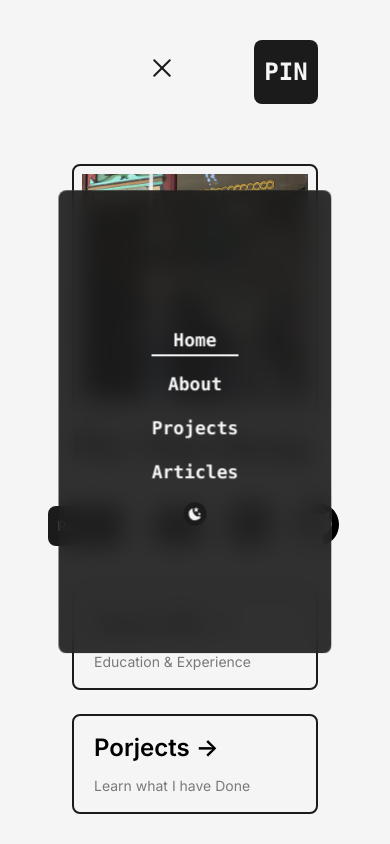
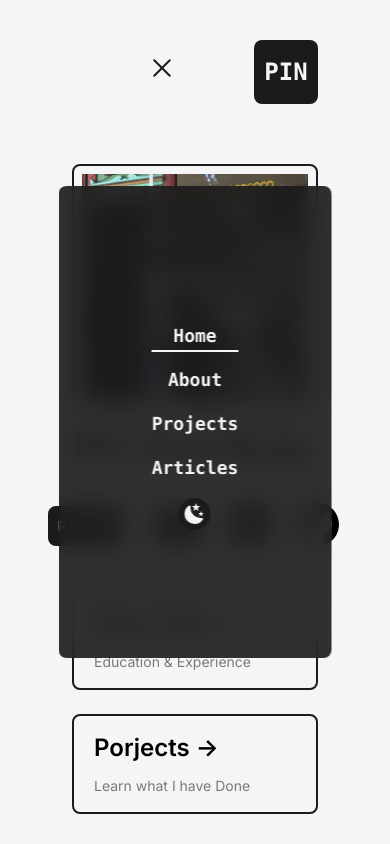
Before and after one commit to tg623623nana/tg623623nana.github.io, a Next.js app: page / in a window 390 px wide. Both pictures are taken after a click on the button 162 px from the left and 68 px from the top of the page. Shown: the top 844 px of the page. Built offline with nearby package versions, Linux system fonts and the light colour scheme.

Commit message:
feat:last try

```diff
--- a/src/app/components/NavBar.js
+++ b/src/app/components/NavBar.js
@@ -82,7 +82,7 @@ const NavBar = () => {
 
                 <button
                 onClick={() => setMode(mode === "light" ? "dark" : "light")}
-                className={`ml-6 max-w-[6vw] flex items-center justify-center rounded-full p-1
+                className={`ml-6 max-w-[4vw] flex items-center justify-center rounded-full p-1
                 ${mode === "light" ? "bg-dark text-light" : "bg-light text-dark"}`}
                 >
                 {
@@ -109,7 +109,7 @@ const NavBar = () => {
                         <button
                         onClick={() => setMode(mode === "light" ? "dark" : "light")}
                         className={`max-w-[6vw] mr-auto ml-auto items-center  justify-center rounded-full p-1 mt-2
-
+                        md:max-w-[10vw]
                         ${mode === "light" ? "bg-dark text-light" : "bg-light text-dark"}`}
                         >
                         {
```
